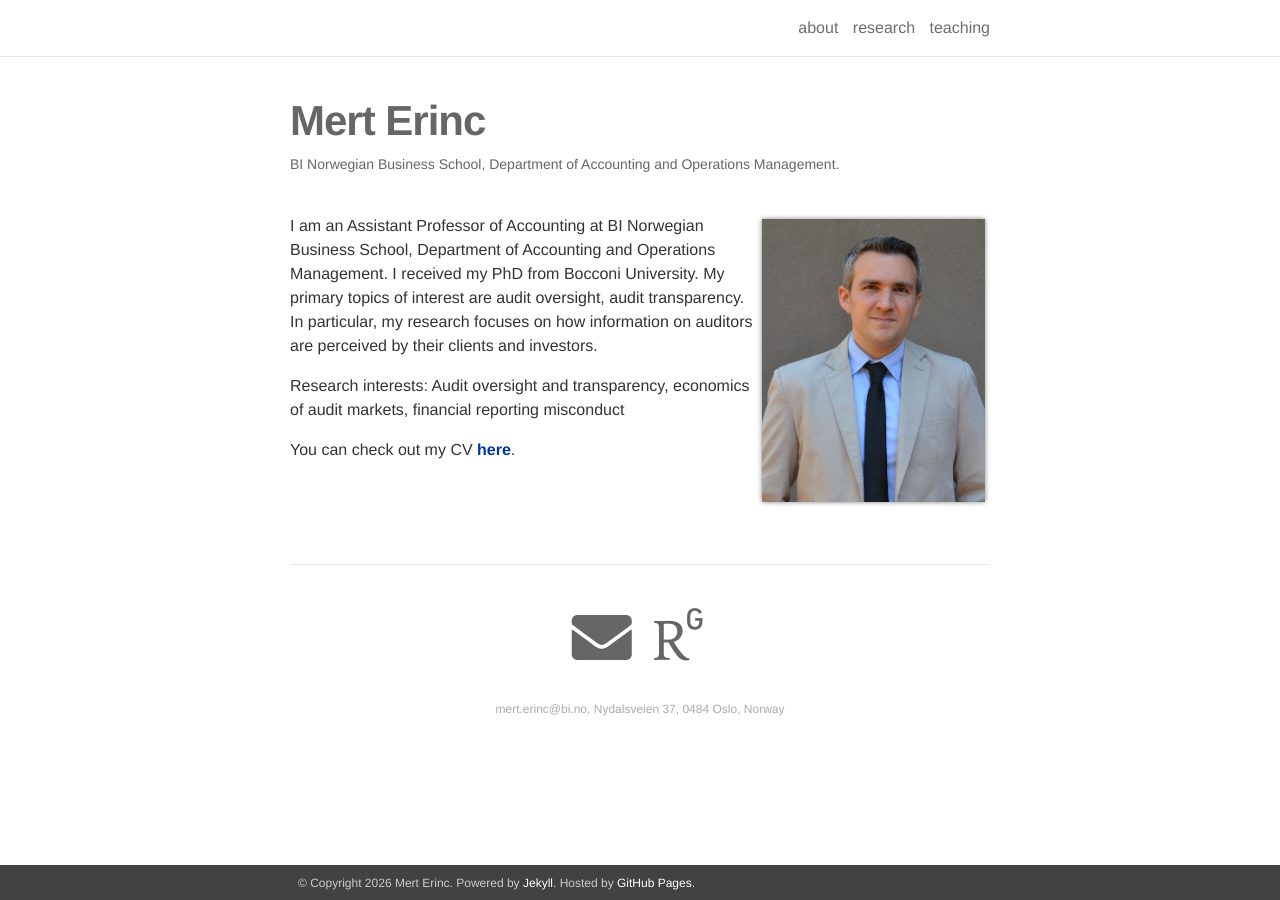
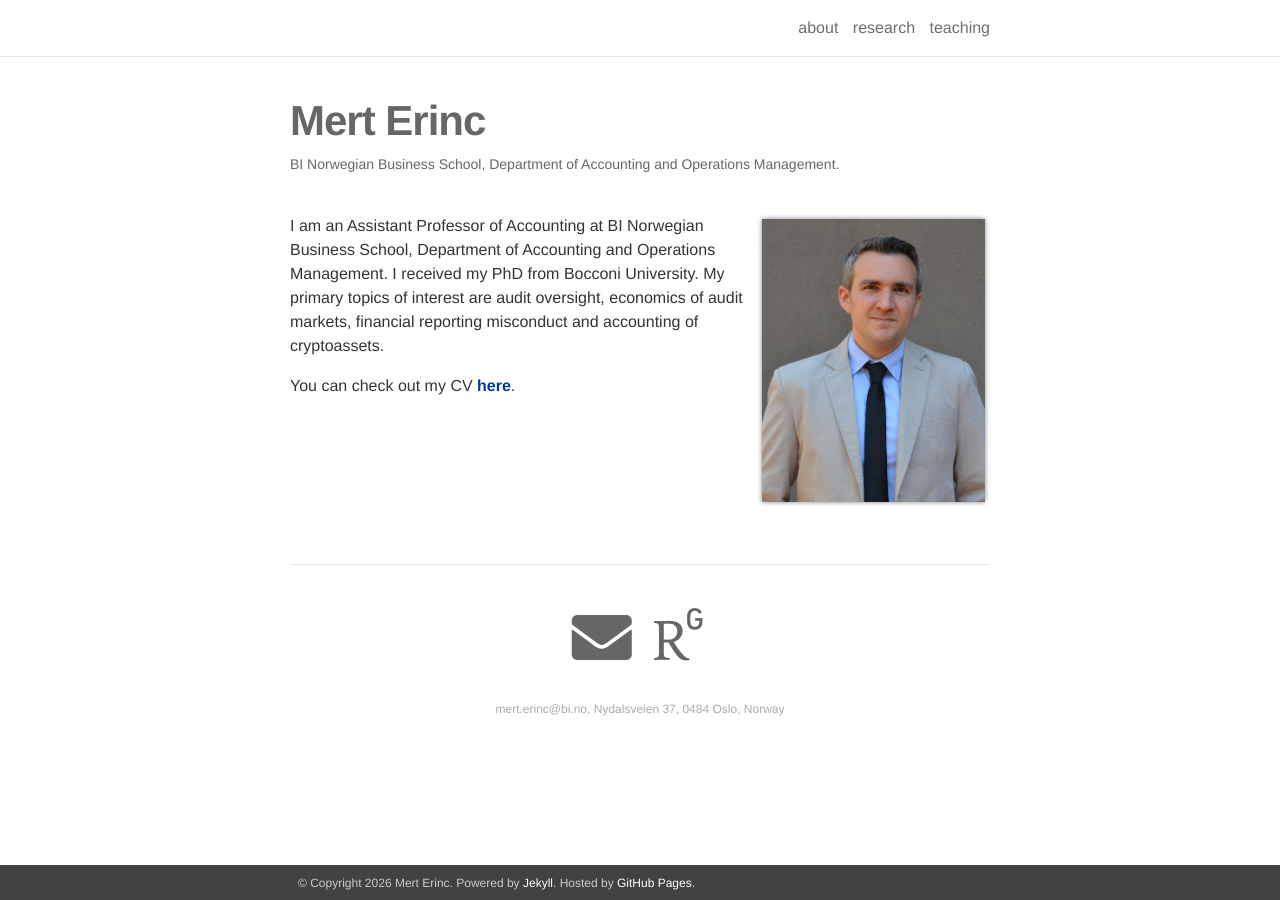
Before and after one commit to mrterinc/mrterinc.github.io, a Jekyll site: the page built from _pages/about.md, in a window 1280 px wide. Built offline with Jekyll 4.4.1, drawn with Linux system fonts in a browser that asks for light colours; some web fonts are replaced.

Commit message:
Update about.md

```diff
--- a/_pages/about.md
+++ b/_pages/about.md
@@ -13,8 +13,6 @@ news: false
 social: true
 ---
 
-I am an Assistant Professor of Accounting at BI Norwegian Business School, Department of Accounting and Operations Management. I received my PhD from Bocconi University. My primary topics of interest are audit oversight, audit transparency. In particular, my research focuses on how information on auditors are perceived by their clients and investors.
-
-Research interests: Audit oversight and transparency, economics of audit markets, financial reporting misconduct
+I am an Assistant Professor of Accounting at BI Norwegian Business School, Department of Accounting and Operations Management. I received my PhD from Bocconi University. My primary topics of interest are audit oversight, economics of audit markets, financial reporting misconduct and accounting of cryptoassets.
 
 You can check out my CV <a href="assets/pdf/cv_mert.pdf"><strong> here</strong></a>.
```
